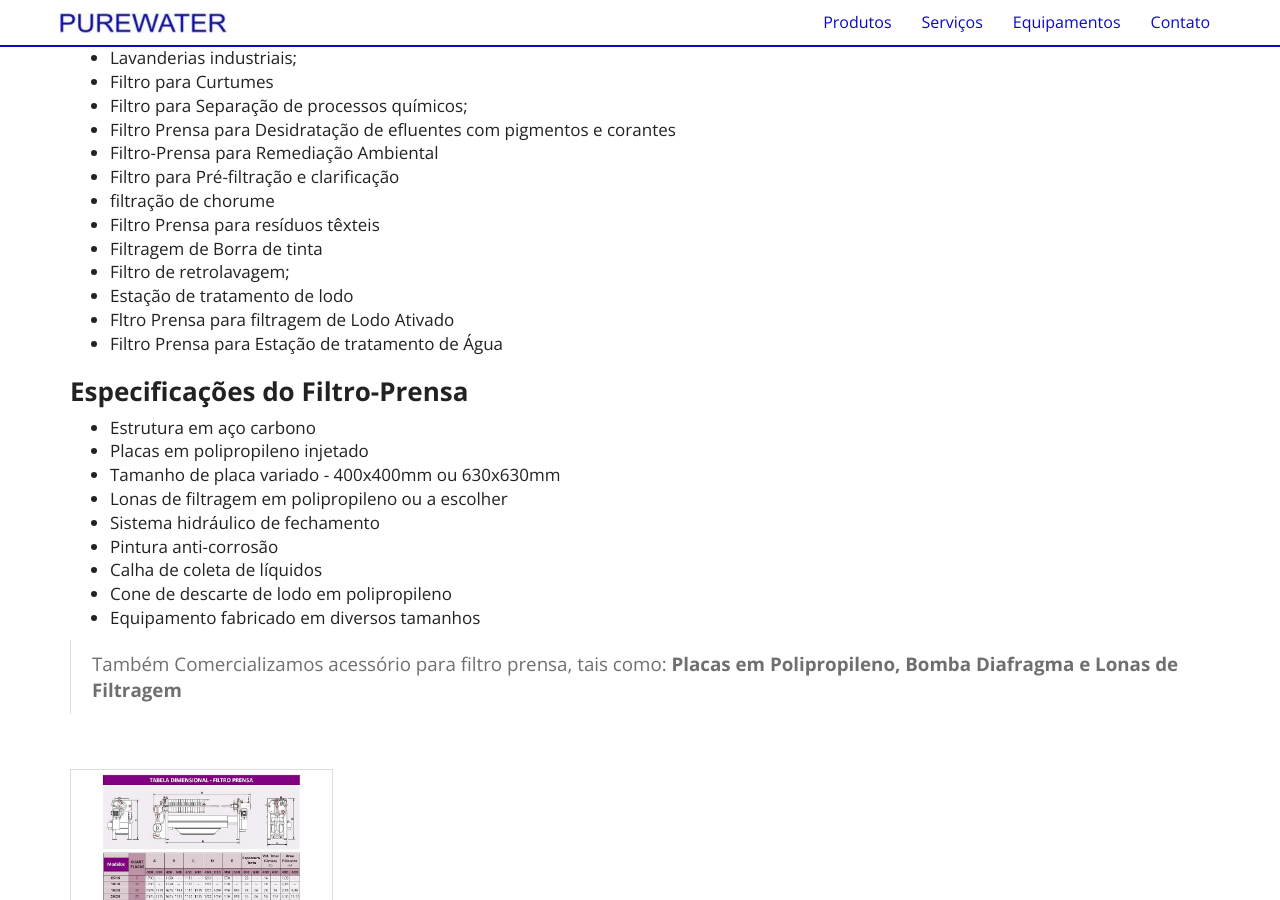
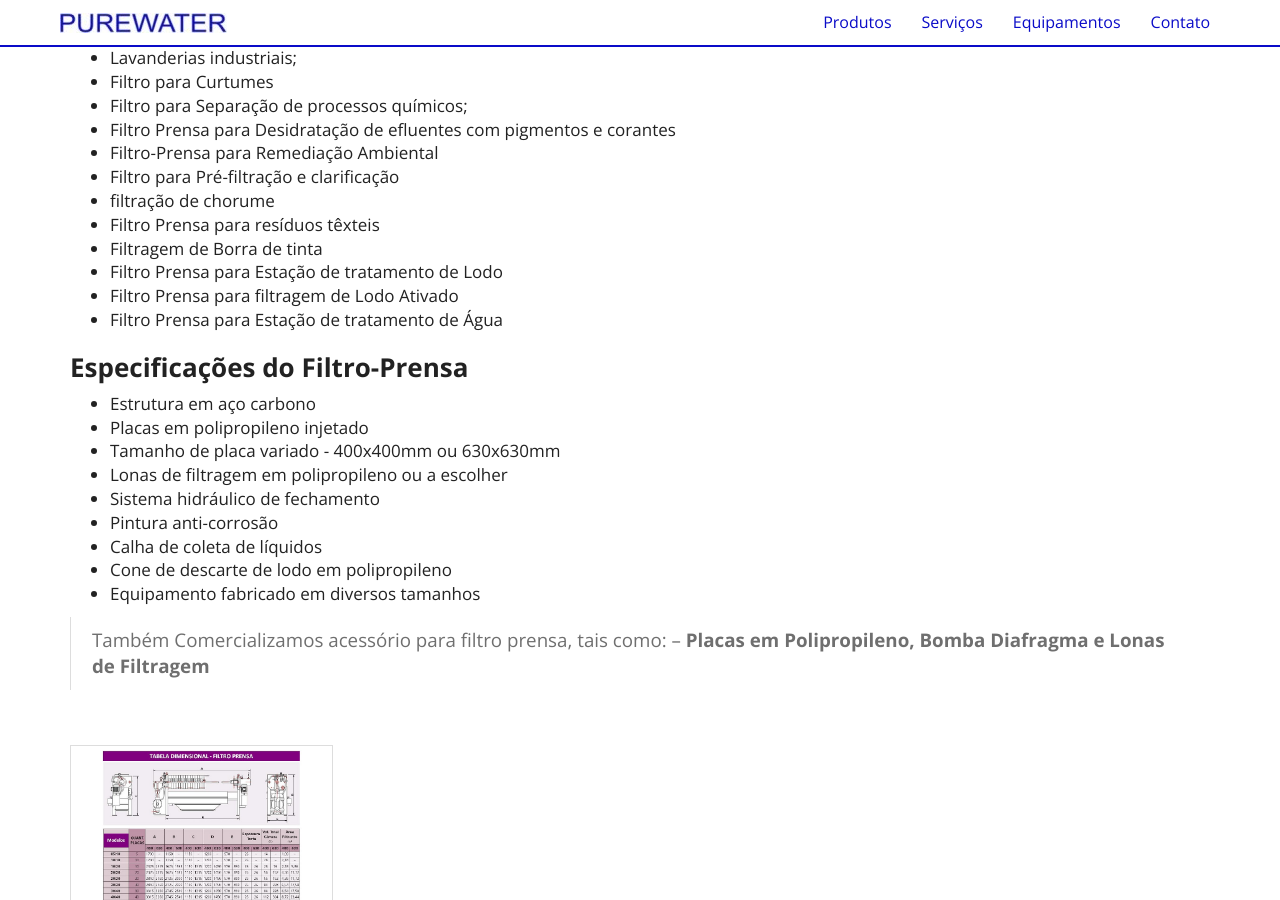
Before and after one commit to purewaterefluentes/purewaterefluentes.github.io, a Jekyll site: the page built from equipamentos/filtro-prensa.md, in a window 1280 px wide and 900 px high, scrolled down 733 px. Built offline with Jekyll 4.4.1, drawn with Linux system fonts in a browser that asks for light colours; nearby versions of some CDN libraries; library files that are not in the unit come from our copies.

Commit message:
Update filtro-prensa.md

```diff
--- a/equipamentos/filtro-prensa.md
+++ b/equipamentos/filtro-prensa.md
@@ -29,11 +29,9 @@ Com grande capacidade de filtragem e ótimos resultados na desidratação, poden
 - filtração de chorume
 - Filtro Prensa para resíduos têxteis
 - Filtragem de Borra de tinta
-- Filtro de retrolavagem;
-- Estação de tratamento de lodo
-- Fltro Prensa para filtragem de Lodo Ativado
+- Filtro Prensa para Estação de tratamento de Lodo
+- Filtro Prensa para filtragem de Lodo Ativado
 - Filtro Prensa para Estação de tratamento de Água
-
 
 
 ### **Especificações do Filtro-Prensa**
@@ -48,7 +46,8 @@ Com grande capacidade de filtragem e ótimos resultados na desidratação, poden
 - Cone de descarte de lodo em polipropileno
 - Equipamento fabricado em diversos tamanhos
 
-> Também Comercializamos acessório para filtro prensa, tais como: **Placas em Polipropileno, Bomba Diafragma e Lonas de Filtragem**
+> Também Comercializamos acessório para filtro prensa, tais como:
+ -- **Placas em Polipropileno, Bomba Diafragma e Lonas de Filtragem**
 
 <br />
 {% include purewater/equipamentos/Tabela-Dimensional-Filtro-Prensa.html %}
```
